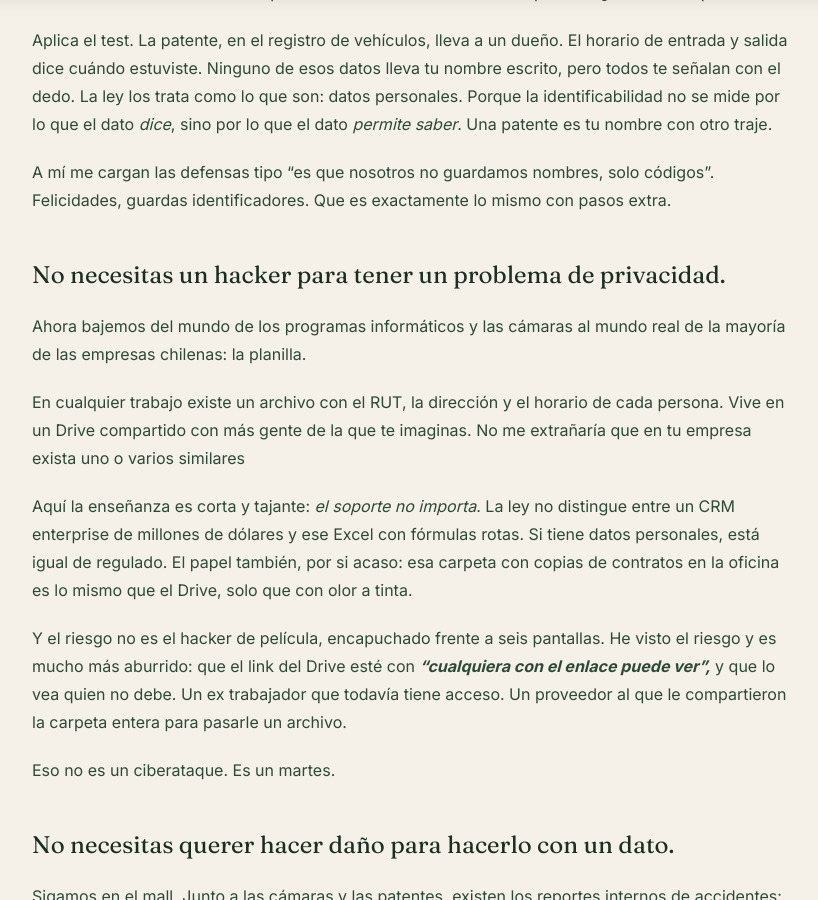
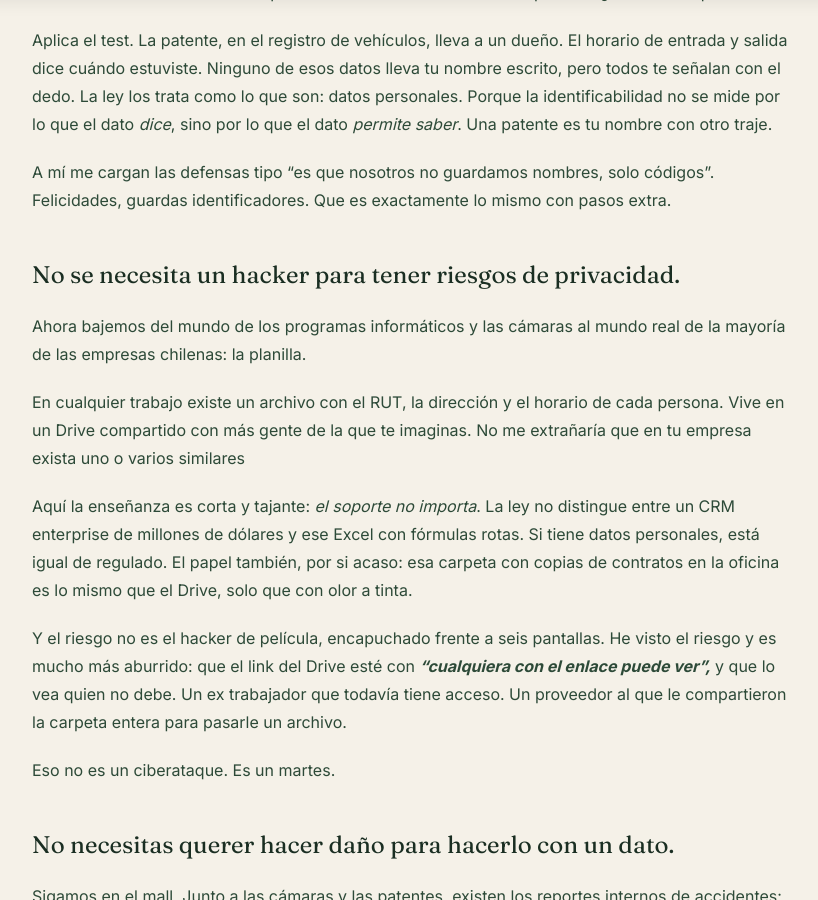
Before and after one commit to Maquitaa/web-page, a Jekyll site: the page built from _posts/2026-08-17-nadie-te-preguntó-nada-y-aun-así-saben-quién-eres.md, in a window 1280 px wide and 900 px high, scrolled down 2613 px. Shown: the whole window, without its empty margins (228-1046 px from the left). Built offline with Jekyll 4.4.1, drawn with Linux system fonts in a browser that asks for light colours.

Commit message:
Update Publicaciones “2026-08-17-nadie-te-preguntó-nada-y-aun-así-saben-quién-eres”

```diff
--- a/_posts/2026-08-17-nadie-te-preguntó-nada-y-aun-así-saben-quién-eres.md
+++ b/_posts/2026-08-17-nadie-te-preguntó-nada-y-aun-así-saben-quién-eres.md
@@ -57,7 +57,7 @@ A mí me cargan las defensas tipo “es que nosotros no guardamos nombres, solo
 
 
 
-## No necesitas un hacker para tener un problema de privacidad.
+## No se necesita un hacker para tener riesgos de privacidad.
 
 Ahora bajemos del mundo de los programas informáticos y las cámaras al mundo real de la mayoría de las empresas chilenas: la planilla.
 
```
